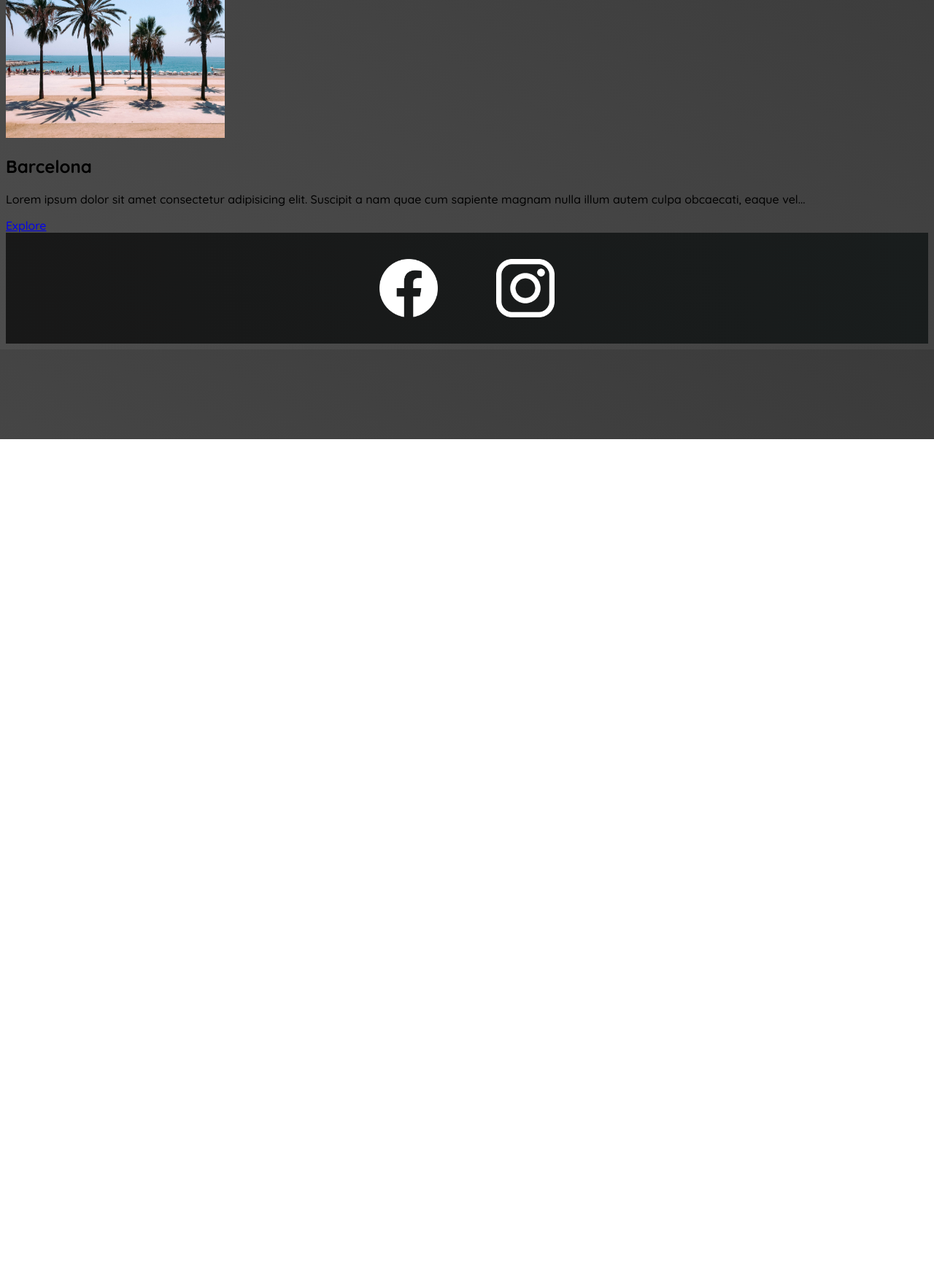
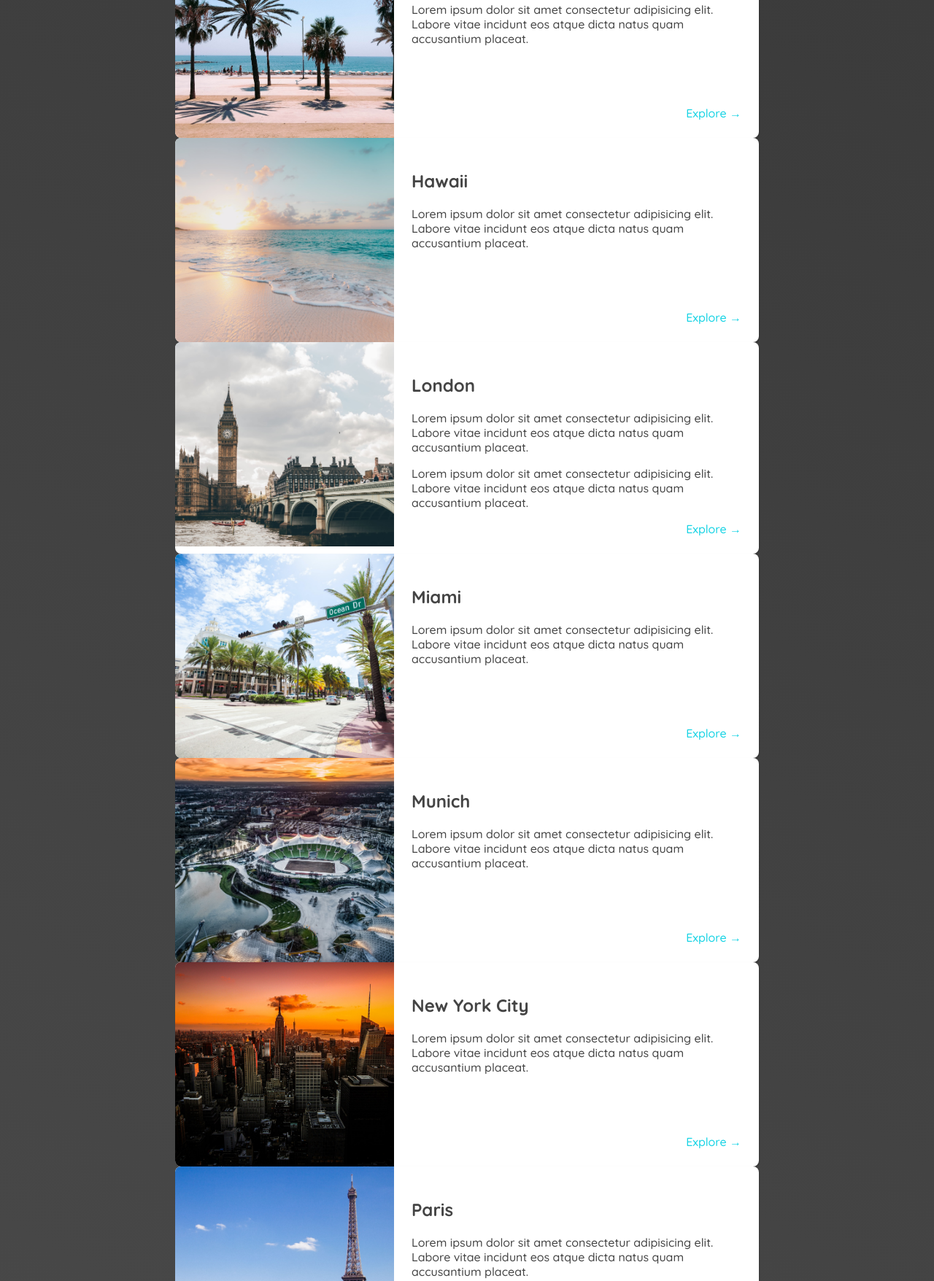
Before and after one commit to bharatbadyal/Travel_Goals, a plain HTML site: page places.html in a window 1280 px wide. Shown: the part 198-1954 px from the top of the page at 73% size. Before the commit the page ends 800 px from the top, so only its background shows below. Drawn offline with Linux system fonts and the light colour scheme.

Commit message:
added all the cities with their images to places page

```diff
--- a/places.css
+++ b/places.css
@@ -1,12 +1,49 @@
 body {
   background: linear-gradient(30deg, rgb(77, 77, 77), rgb(58, 58, 58));
+  color: rgb(68,68,68);
 }
 
 header {
   position: static;
 }
 
+main ul {
+  width: 800px;
+  margin: 0 auto;
+}
+
+main li {
+  display: flex;
+  background-color: white;
+  box-shadow: 1px 1px 2px rgba(0, 0, 0, 0.2);
+  border-radius: 8px;
+  overflow: hidden;
+}
+
 main li img {
   width: 300px;
   height: 280px;
+  object-fit: cover;
 }
+
+.item-content {
+  padding: 24px;
+  display: flex;
+  flex-direction: column;
+  justify-content: space-between;
+}
+
+.actions {
+  text-align: right;
+}
+
+.actions a {
+  text-decoration: none;
+  padding:; 6px;
+  color: rgb(22,211,228);
+  border-radius: 5px;
+}
+
+.actions a:hover{
+  background-color: rgb(235,253,255);
+}
--- a/places.html
+++ b/places.html
@@ -33,17 +33,159 @@
     <main>
       <ul>
         <li>
-          <img src="/images/places/barcelona.jpg" alt="City of Barcelona" />
-          <div class="" item-content>
-            <h2>Barcelona</h2>
-            <p>
-              Lorem ipsum dolor sit amet consectetur adipisicing elit. Suscipit
-              a nam quae cum sapiente magnam nulla illum autem culpa obcaecati,
-              eaque vel...
-            </p>
+          <img src="images/places/barcelona.jpg" alt="City of Barcelona" />
+          <div class="item-content">
+            <div>
+              <h2>Barcelona</h2>
+              <p>
+                Lorem ipsum dolor sit amet consectetur adipisicing elit. Labore
+                vitae incidunt eos atque dicta natus quam accusantium placeat.
+              </p>
+            </div>
+            <div class="actions">
+              <a href="https://en.wikipedia.org/wiki/Barcelona">Explore &#x2192</a>
+            </div>
           </div>
-          <div class="actions">
-            <a href="#">Explore</a>
+        </li>
+        <li>
+          <img src="images/places/hawaii.jpg" alt="Hawaii beach" />
+          <div class="item-content">
+            <div>
+              <h2>Hawaii</h2>
+              <p>
+                Lorem ipsum dolor sit amet consectetur adipisicing elit. Labore
+                vitae incidunt eos atque dicta natus quam accusantium placeat.
+              </p>
+            </div>
+            <div class="actions">
+              <a href="hhttps://en.wikipedia.org/wiki/Hawaii">Explore &#x2192</a>
+            </div>
+          </div>
+        </li>
+        <li>
+          <img src="images/places/london.jpg" alt="London city" />
+          <div class="item-content">
+            <div>
+              <h2>London</h2>
+              <p>
+                Lorem ipsum dolor sit amet consectetur adipisicing elit. Labore
+                vitae incidunt eos atque dicta natus quam accusantium placeat.
+              </p>
+              <p>
+                Lorem ipsum dolor sit amet consectetur adipisicing elit. Labore
+                vitae incidunt eos atque dicta natus quam accusantium placeat.
+              </p>
+            </div>
+            <div class="actions">
+              <a href="https://en.wikipedia.org/wiki/London">Explore &#x2192</a>
+            </div>
+          </div>
+        </li>
+        <li>
+          <img src="images/places/miami.jpg" alt="Miami streets" />
+          <div class="item-content">
+            <div>
+              <h2>Miami</h2>
+              <p>
+                Lorem ipsum dolor sit amet consectetur adipisicing elit. Labore
+                vitae incidunt eos atque dicta natus quam accusantium placeat.
+              </p>
+            </div>
+            <div class="actions">
+              <a href="https://en.wikipedia.org/wiki/Miami">Explore &#x2192</a>
+            </div>
+          </div>
+        </li>
+        <li>
+          <img src="images/places/munich.jpg" alt="Munich football stadium" />
+          <div class="item-content">
+            <div>
+              <h2>Munich</h2>
+              <p>
+                Lorem ipsum dolor sit amet consectetur adipisicing elit. Labore
+                vitae incidunt eos atque dicta natus quam accusantium placeat.
+              </p>
+            </div>
+            <div class="actions">
+              <a href="https://en.wikipedia.org/wiki/Munich">Explore &#x2192</a>
+            </div>
+          </div>
+        </li>
+        <li>
+          <img src="images/places/new-york-city.jpg" alt="New York City skyline" />
+          <div class="item-content">
+            <div>
+              <h2>New York City</h2>
+              <p>
+                Lorem ipsum dolor sit amet consectetur adipisicing elit. Labore
+                vitae incidunt eos atque dicta natus quam accusantium placeat.
+              </p>
+            </div>
+            <div class="actions">
+              <a href="https://en.wikipedia.org/wiki/New_York_City"
+                >Explore &#x2192</a
+              >
+            </div>
+          </div>
+        </li>
+        <li>
+          <img src="images/places/paris.jpg" alt="Paris city" />
+          <div class="item-content">
+            <div>
+              <h2>Paris</h2>
+              <p>
+                Lorem ipsum dolor sit amet consectetur adipisicing elit. Labore
+                vitae incidunt eos atque dicta natus quam accusantium placeat.
+              </p>
+            </div>
+            <div class="actions">
+              <a href="https://en.wikipedia.org/wiki/Paris">Explore &#x2192</a>
+            </div>
+          </div>
+        </li>
+        <li>
+          <img src="images/places/sydney.jpg" alt="Sydney beach" />
+          <div class="item-content">
+            <div>
+              <h2>Sydney</h2>
+              <p>
+                Lorem ipsum dolor sit amet consectetur adipisicing elit. Labore
+                vitae incidunt eos atque dicta natus quam accusantium placeat.
+              </p>
+            </div>
+            <div class="actions">
+              <a href="https://en.wikipedia.org/wiki/Sydney">Explore &#x2192</a>
+            </div>
+          </div>
+        </li>
+        <li>
+          <img src="images/places/tokyo.jpg" alt="Tokyo skyline" />
+          <div class="item-content">
+            <div>
+              <h2>Tokyo</h2>
+              <p>
+                Lorem ipsum dolor sit amet consectetur adipisicing elit. Labore
+                vitae incidunt eos atque dicta natus quam accusantium placeat.
+              </p>
+            </div>
+            <div class="actions">
+              <a href="https://en.wikipedia.org/wiki/Tokyo">Explore &#x2192</a>
+            </div>
+          </div>
+        </li>
+        <li>
+          <img src="images/places/bali.jpg" alt="Bali beach" />
+          <div class="item-content">
+            <div>
+              <h2>Bali</h2>
+              <p>
+                Lorem ipsum dolor sit amet consectetur adipisicing elit. Labore
+                vitae incidunt eos atque dicta natus quam accusantium placeat.
+              </p>
+            </div>
+            <div class="actions">
+              <a href="https://en.wikipedia.org/wiki/Bali">Explore &#x2192</a>
+            </div>
           </div>
         </li>
       </ul>
```
Also changed, not shown: images/places/bali.jpg (added), images/places/hawaii.jpg (added), images/places/london.jpg (added), images/places/new-york-city.jpg (added), images/places/paris.jpg (added), images/places/sydney.jpg (added), images/places/tokyo.jpg (added).
